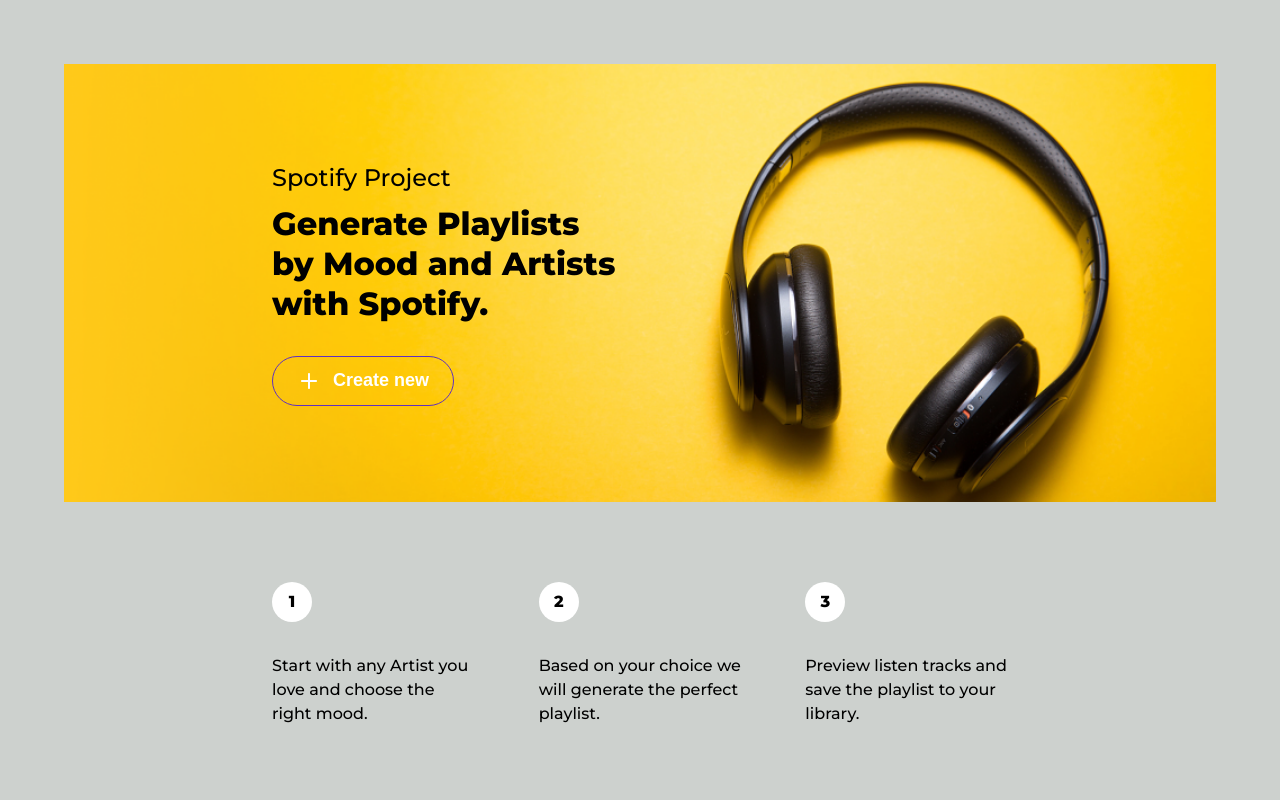
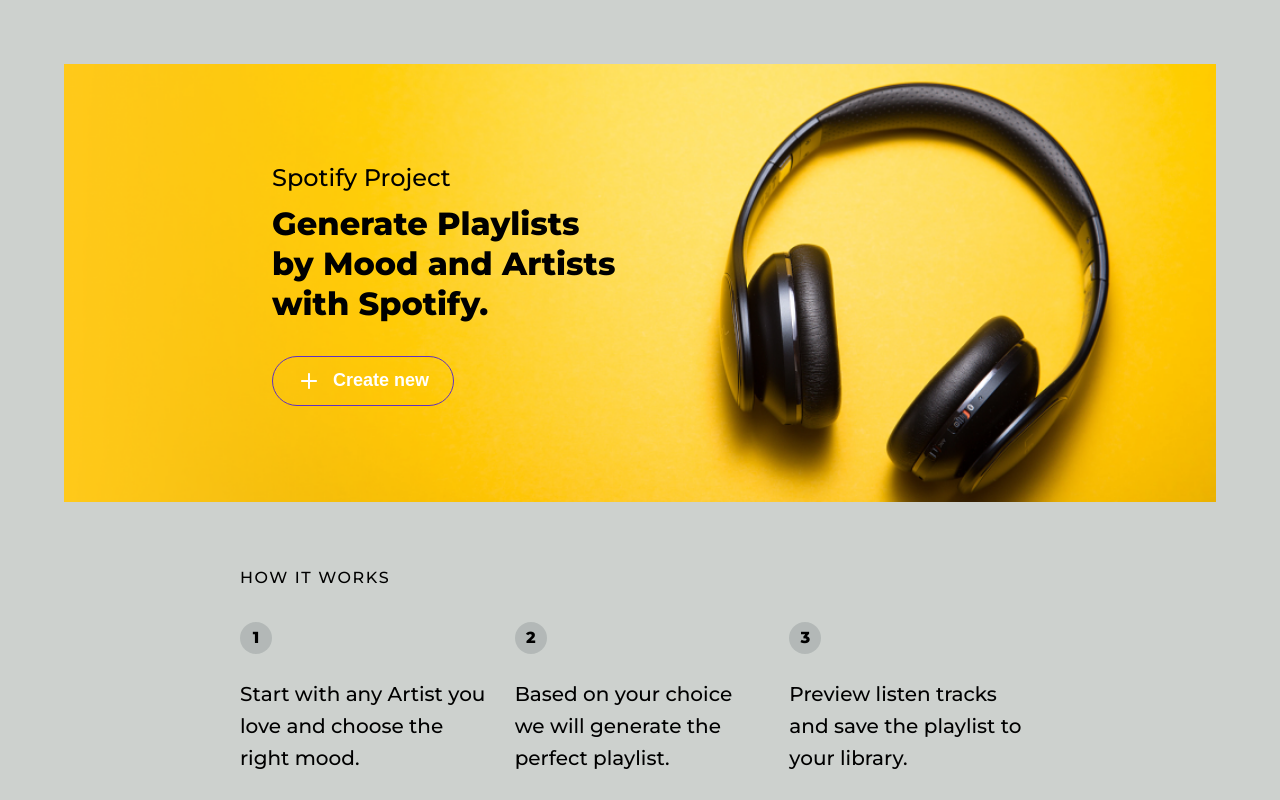
Before and after one commit to justArale/spotify-project, a React (Vite) app: page / in a window 1280 px wide. Shown: the top 800 px of the page. Built offline with nearby package versions, Linux system fonts and the light colour scheme; no server answers.

Commit message:
update about page to align with the new design #17

```diff
--- a/src/components/About.css
+++ b/src/components/About.css
@@ -1,37 +1,53 @@
 .boxWrapper {
   max-width: 800px;
-  padding: 0 16px;
+  /* padding: 0 16px; */
   box-sizing: border-box;
   width: 100%;
   display: flex;
-  align-items: center;
+  flex-direction: column;
+  /* align-items: center; */
   gap: 32px;
 }
 
+.descriptionBoxWrapper {
+  display: flex;
+  flex-direction: column;
+  gap: 24px;
+  justify-content: center;
+}
+
 .descriptionBox {
-  background-color: var(--box-background);
-  padding: 16px;
+  /* padding: 16px; */
   width: 100%;
   height: auto;
   display: flex;
-  flex-direction: column;
-  gap: 16px;
+  /* flex-direction: column; */
+  gap: 24px;
   border-radius: 12px;
   box-sizing: border-box;
 }
 
 .counter {
-  background-color: var(--color-white);
+  flex-shrink: 0;
+  flex-grow: 0;
+  background-color: rgba(var(--main-color), 0.15);
   border-radius: 100%;
-  height: 40px;
-  width: 40px;
+  height: 32px;
+  width: 32px;
   display: flex;
   justify-content: center;
   align-items: center;
 }
 
-@media (max-width: 725px) {
-  .boxWrapper {
+@media (min-width: 725px) {
+  /* .boxWrapper {
+    flex-direction: row;
+  } */
+
+  .descriptionBoxWrapper {
+    flex-direction: row;
+  }
+  .descriptionBox {
     flex-direction: column;
   }
 }
--- a/src/components/About.tsx
+++ b/src/components/About.tsx
@@ -4,23 +4,26 @@
 const About: React.FC = () => {
   return (
     <div className="boxWrapper">
+      <p className="bodyText">How it works</p>
+      <div className="descriptionBoxWrapper">
         <div className="descriptionBox">
           <div className="numberFont counter">1</div>
-        <p className="mainFontSmall">
+          <p className="subHeadline">
             Start with any Artist you love and choose the right mood.
           </p>
         </div>
         <div className="descriptionBox">
           <div className="numberFont counter">2</div>
-        <p className="mainFontSmall">
+          <p className="subHeadline">
             Based on your choice we will generate the perfect playlist.
           </p>
         </div>
         <div className="descriptionBox">
           <div className="numberFont counter">3</div>
-        <p className="mainFontSmall">
+          <p className="subHeadline">
             Preview listen tracks and save the playlist to your library.
           </p>
+        </div>
       </div>
     </div>
   );
```
Lines whose indentation alone changed are shown as unchanged.
